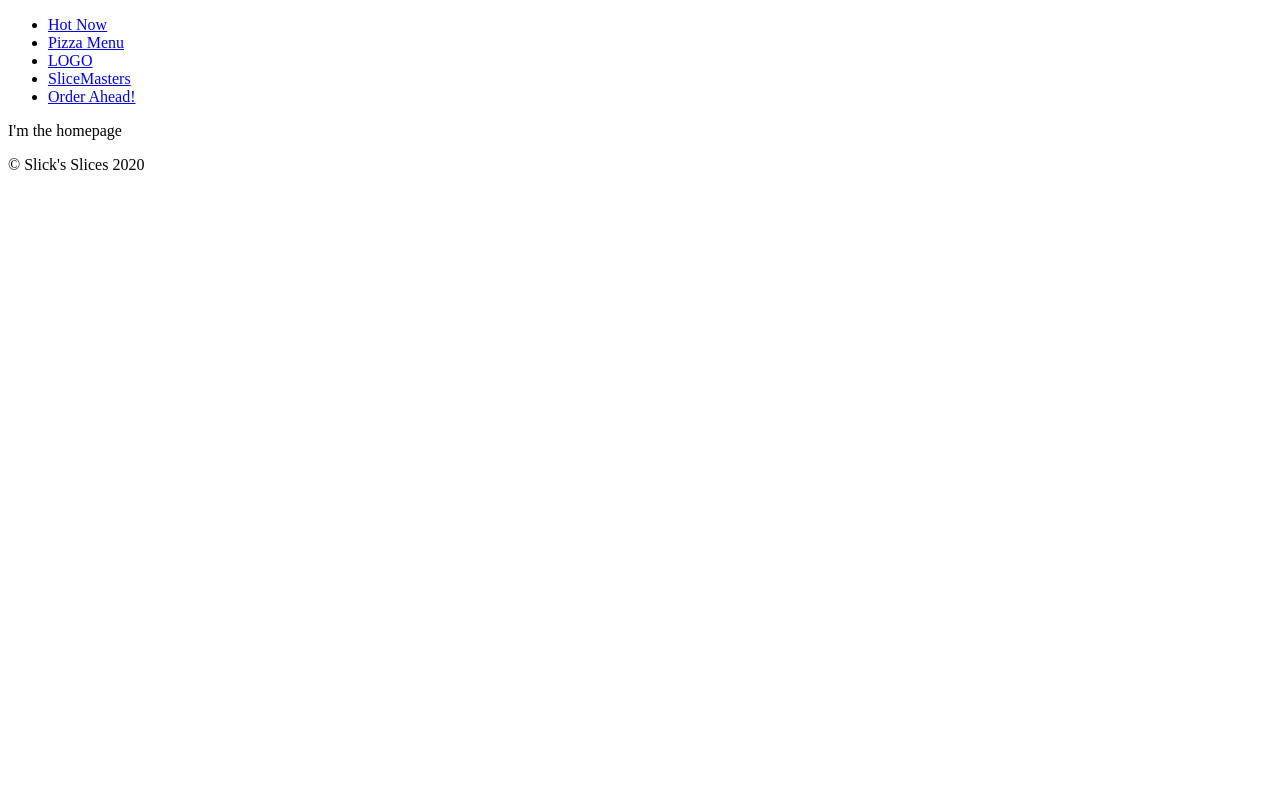
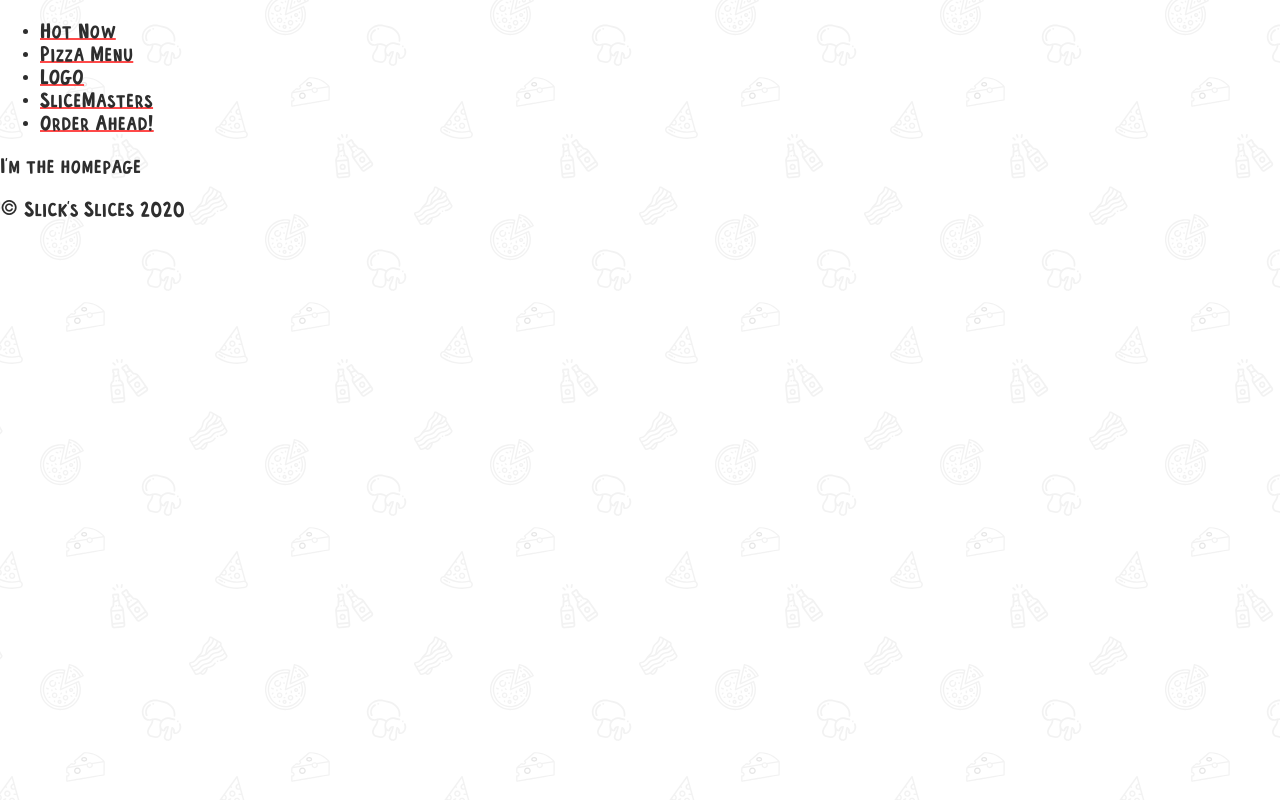
Before and after one commit to dlousa92/gatsby-pizza-site, a Gatsby site in the folder gatsby/: page / in a window 1280 px wide. Built offline with nearby package versions, Linux system fonts and the light colour scheme; Gatsby itself is replaced by a stand-in of ours.

Commit message:
create global styles and typography

```diff
--- a/gatsby/src/components/Layout.js
+++ b/gatsby/src/components/Layout.js
@@ -1,10 +1,15 @@
 import React from "react";
 import Nav from "./Nav";
 import Footer from "./Footer";
+import "normalize.css";
+import GlobalStyles from "../styles/GlobalStyles";
+import Typography from "../styles/Typography";
 
 let Layout = (props) => {
   return (
     <div>
+      <GlobalStyles />
+      <Typography />
       <Nav />
       {props.children}
       <Footer />
--- /dev/null
+++ b/gatsby/src/styles/GlobalStyles.js
@@ -0,0 +1,86 @@
+import { createGlobalStyle } from "styled-components";
+import bg from "../assets/images/bg.svg";
+import stripes from "../assets/images/stripes.svg";
+
+const GlobalStyles = createGlobalStyle`
+  :root {
+    --red: #FF4949;
+    --black: #2E2E2E;
+    --yellow: #ffc600;
+    --white: #fff;
+    --grey: #efefef;
+  }
+  html {
+    background-image: url(${bg});
+    background-size: 450px;
+    background-attachment: fixed;
+    font-size: 10px;
+  }
+
+  body {
+    font-size: 2rem;
+  }
+
+  fieldset {
+    border-color: rgba(0,0,0,0.1);
+    border-width: 1px;
+  }
+
+  button {
+    background: var(--red);
+    color: white;
+    border: 0;
+    padding: 0.6rem 1rem;
+    border-radius: 2px;
+    cursor: pointer;
+    --cast: 2px;
+    box-shadow: var(--cast) var(--cast) 0 var(--grey);
+    text-shadow: 0.5px 0.5px 0 rgba(0,0,0,0.2);
+    transition: all 0.2s;
+    &:hover {
+      --cast: 4px;
+    }
+  }
+
+  .gatsby-image-wrapper img[src*=base64\\,] {
+    image-rendering: -moz-crisp-edges;
+    image-rendering: pixelated;
+  }
+
+  /* Scrollbar Styles */
+  body::-webkit-scrollbar {
+    width: 12px;
+  }
+  html {
+    scrollbar-width: thin;
+    scrollbar-color: var(--red) var(--white);
+  }
+  body::-webkit-scrollbar-track {
+    background: var(--white);
+  }
+  body::-webkit-scrollbar-thumb {
+    background-color: var(--red) ;
+    border-radius: 6px;
+    border: 3px solid var(--white);
+  }
+
+  hr {
+    border: 0;
+    height: 8px;
+    background-image: url(${stripes});
+    background-size: 1500px;
+  }
+
+  img {
+    max-width: 100%;
+  }
+
+  .tilt {
+    transform: rotate(-2deg);
+    position: relative;
+    display: inline-block;
+  }
+
+`;
+
+export default GlobalStyles;
--- /dev/null
+++ b/gatsby/src/styles/Typography.js
@@ -0,0 +1,44 @@
+import { createGlobalStyle } from "styled-components";
+
+import font from "../assets/fonts/frenchfries.woff";
+
+const Typography = createGlobalStyle`
+  @font-face {
+    font-family: FrenchFries;
+    src: url(${font});
+  }
+  html {
+    font-family: FrenchFries, -apple-system, BlinkMacSystemFont, 'Segoe UI', Roboto, Oxygen, Ubuntu, Cantarell, 'Open Sans', 'Helvetica Neue', sans-serif;
+    color: var(--black);
+  }
+  p, li {
+    letter-spacing: 0.5px;
+  }
+  h1,h2,h3,h4,h5,h6 {
+    font-weight: normal;
+    margin: 0;
+  }
+  a {
+    color: var(--black);
+    text-decoration-color: var(--red);
+    /* Chrome renders this weird with this font, so we turn it off */
+    text-decoration-skip-ink: none;
+  }
+  mark, .mark {
+    background: var(--yellow);
+    padding: 0 2px 2px 2px;
+    margin: 0;
+    display: inline;
+    line-height: 1;
+  }
+
+  .center {
+    text-align: center;
+  }
+
+  .tilt {
+    transform: rotate(-2deg);
+  }
+`;
+
+export default Typography;
```
